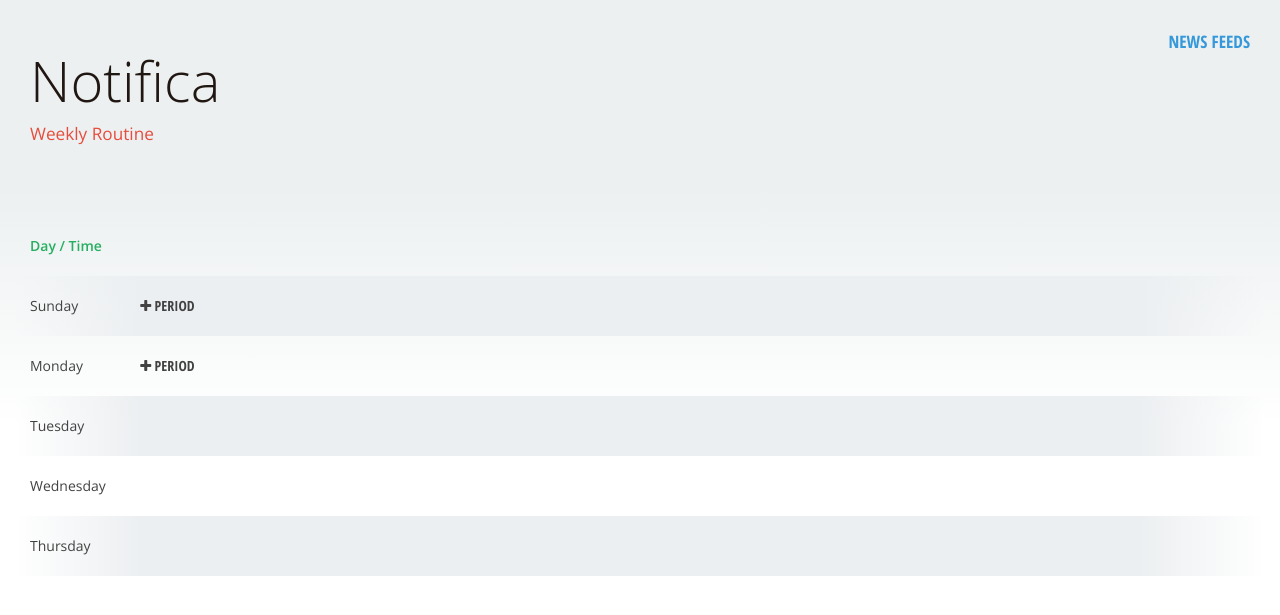
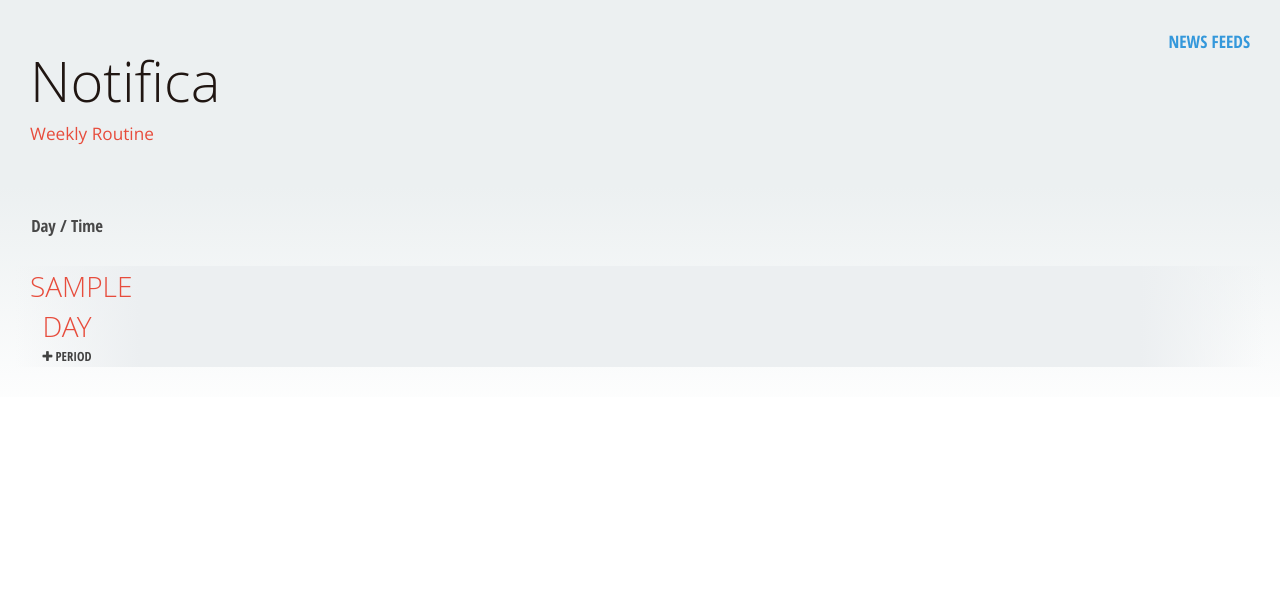
Before and after one commit to coders-circle/Notifica, a Django app: template web/routine/templates/routine/routine.html in a window 1280 px wide. Shown: the top 615 px of the page. Run offline with Django 3.2, Linux system fonts and the light colour scheme; the template is opened without the code that fills it: most values are stand-ins (such as "Sample title", 1, 10 or a date in 2020); some libraries are stand-ins or nearby versions.

Commit message:
Finalize Routine view

```diff
--- a/web/routine/templates/routine/routine.html
+++ b/web/routine/templates/routine/routine.html
@@ -17,10 +17,24 @@
 
 <div class="template-period hidden">
     <p class="subject">Project Management</p>
-    <p class="teachers">Arun Timalsina</p>
-    <p class="remarks"></p>
+    <p class="teachers">Arun Timalsina, Sashidhar Joshi</p>
+    <p class="remarks">Alt Week</p>
 </div>
-
+<div class="backdrop"></div>
+<div class="add-subject-dialog">
+    <div class="dialog-header">
+        <h3>Add Period</h3>
+    </div>
+    <div class="dialog-content">
+        <input class="input-subject" type="text" placeholder="Subject">
+        <input class="input-teachers" type="text" placeholder="Teachers">
+        <input class="input-remarks" type="text" placeholder="Remarks">
+    </div>
+    <div class="dialog-footer">
+        <button class="btn-dlg-ok"><i class="fa fa-check"></i> Ok</button>
+        <button class="btn-dlg-cancel"><i class="fa fa-times"></i> Cancel</button>
+    </div>
+</div>
 <div class="block" id="routine-block">
     <div class="row row-heading">
         <div class="col-md-1">
@@ -29,47 +43,16 @@
         <div class="col-md-11">
         </div>
     </div>
+    {% for day in days_short %}
     <div class="row">
         <div class="col-md-1">
-            Sunday
+            <p class="day-name">{{ day }}</p>
+            <button class="btn-add-period"><i class="fa fa-plus"></i> Period</button>
         </div>
         <div class="col-md-11">
-            <button class="btn-add-period"><i class="fa fa-plus"></i> Period</button>
             <div class="periods">
             </div>
         </div>
     </div>
-    <div class="row">
-        <div class="col-md-1">
-            Monday
-
-        </div>
-        <div class="col-md-11">
-            <button class="btn-add-period"><i class="fa fa-plus"></i> Period</button>
-            <div class="periods">
-            </div>
-        </div>
-    </div>
-    <div class="row">
-        <div class="col-md-1">
-            Tuesday
-        </div>
-        <div class="col-md-11">
-        </div>
-    </div>
-    <div class="row">
-        <div class="col-md-1">
-            Wednesday
-        </div>
-        <div class="col-md-11">
-        </div>
-    </div>
-    <div class="row">
-        <div class="col-md-1">
-            Thursday
-        </div>
-        <div class="col-md-11">
-        </div>
-    </div>
-</div>
+    {% endfor %}
 {% endblock %}
--- a/web/routine/views.py
+++ b/web/routine/views.py
@@ -9,6 +9,7 @@ from routine.utils import *
 
 days = ["Sunday", "Monday", "Tuesday",
         "Wednesday", "Thursday", "Friday", "Saturday"]
+days_short = ["Sun", "Mon", "Tue", "Wed", "Thu", "Fri", "Sat"]
 
 
 class RoutineView(View):
@@ -18,7 +19,7 @@ class RoutineView(View):
             return redirect("home")
 
         r, s, e = getRoutine(request.user)
-        context = {"days": days, "routine": r, "start_time": s, "end_time": e}
+        context = {"days_short": days_short, "days": days, "routine": r, "start_time": s, "end_time": e}
         return render(request, 'routine/routine.html', context)
 
     # def post(self, request):
--- a/web/static/css/routine.css
+++ b/web/static/css/routine.css
@@ -3,11 +3,13 @@ body{
     color: #424242;
 }
 #routine-block{
+    padding-top: 0px;
     background: linear-gradient(#ecf0f1 0%, #fff 240px, #fff 100%);
     font-family: "Open Sans", "Ubuntu";
 }
 #routine-block .row{
-    min-height: 60px;
+    text-align: center;
+    min-height: 80px;
     display: flex;
     align-items: center;
 }
@@ -15,15 +17,27 @@ body{
     background: linear-gradient(to right, rgba(0, 0, 0, 0) 0%, rgba(236,239,241,1) 10%, rgba(236,239,241 ,1) 90%, rgba(0, 0, 0, 0) 100%);
 }
 #routine-block .row-heading{
-    color: #27ae60;
-    font-weight: 600;
+    font-family: "Open Sans Condensed", "Ubuntu Condensed";
+    font-size: 1.2em;
+    color: #484848;
+    font-weight: 300;
 }
+
 #routine-block .periods{
     text-align: left;
     display: flex;
 }
 
+.day-name{
+    color: #e74c3c;
+    text-transform: uppercase;
+    font-family: "Open Sans Light";
+    font-size: 2em;
+    margin-bottom: 0px;
+}
+
 .btn-add-period{
+    font-size:0.9em;
     font-family: "Open Sans Condensed", "Ubuntu Condensed";
     text-transform: uppercase;
     background-color: transparent;
--- a/web/static/js/routine.js
+++ b/web/static/js/routine.js
@@ -1,9 +1,95 @@
 jQuery(document).ready(function($) {
 	$('body').on( 'click', '.btn-add-period', function(e){
-        var period_template = $('.template-period').clone();
-        period_template.addClass('period');
-        period_template.removeClass('template-period');
-        period_template.removeClass('hidden');
-        period_template.appendTo($(this).parent().parent().find('.periods'));
+		$('.backdrop').fadeIn();
+		var add_subject_dialog = $('body').find(".add-subject-dialog");
+		add_subject_dialog.find(".input-subject").val("");
+		add_subject_dialog.find(".input-teachers").val("");
+		add_subject_dialog.find(".input-remarks").val("");
+		add_subject_dialog.data("period-container", $(this).parent().parent().find('.periods'));
+		add_subject_dialog.data("new-period", true);
+		setTimeout(function(){
+			add_subject_dialog.addClass("shown");
+			add_subject_dialog.show();
+		}, 200);
+
+
+        // var period_template = $('.template-period').clone();
+        // period_template.addClass('period');
+        // period_template.removeClass('template-period');
+        // period_template.removeClass('hidden');
+		// var subject = period_template.find('.subject');
+		// var teachers = period_template.find('.teachers');
+		// var remarks = period_template.find('.remarks');
+		// remarks.text('jpt :D');
+        // period_template.appendTo($(this).parent().parent().find('.periods'));
     });
+	$('body').on( 'click', '.period', function(e){
+		$('.backdrop').fadeIn();
+		var add_subject_dialog = $('body').find(".add-subject-dialog");
+		add_subject_dialog.data("period", $(this));
+		add_subject_dialog.data("new-period", false);
+		add_subject_dialog.find(".input-subject").val($(this).find(".subject").text());
+		add_subject_dialog.find(".input-teachers").val($(this).find(".teachers").text());
+		add_subject_dialog.find(".input-remarks").val($(this).find(".remarks").text());
+		setTimeout(function(){
+			add_subject_dialog.addClass("shown");
+			add_subject_dialog.show();
+		}, 200);
+	});
+	$('body').on( 'click', '.btn-dlg-ok', function(e){
+		var add_subject_dialog = $(this).parent().parent();
+
+		var subject_input = add_subject_dialog.find(".input-subject");
+		var teachers_input = add_subject_dialog.find(".input-teachers");
+		var remarks_input = add_subject_dialog.find(".input-remarks");
+
+		if(add_subject_dialog.data("new-period")){
+			var period_template = $('.template-period').clone();
+	        period_template.addClass('period');
+	        period_template.removeClass('template-period');
+	        period_template.removeClass('hidden');
+			var subject = period_template.find('.subject');
+			var teachers = period_template.find('.teachers');
+			var remarks = period_template.find('.remarks');
+			subject.text(subject_input.val());
+			teachers.text(teachers_input.val());
+			remarks.text(remarks_input.val());
+			period_template.appendTo(add_subject_dialog.data("period-container"));
+			if(remarks_input.val().length > 0){
+				remarks.show();
+			}else{
+				remarks.hide();
+			}
+		}else{
+			var period = add_subject_dialog.data("period");
+			period.find(".subject").text(subject_input.val());
+			period.find(".teachers").text(teachers_input.val());
+			period.find(".remarks").text(remarks_input.val());
+			if(remarks_input.val().length > 0){
+				period.find(".remarks").show();
+			}else{
+				period.find(".remarks").hide();
+			}
+
+		}
+
+		add_subject_dialog.removeClass("shown");
+		add_subject_dialog.hide();
+		$('.backdrop').fadeOut();
+	});
+	$('body').on( 'click', '.btn-dlg-cancel', function(e){
+		var add_subject_dialog = $(this).parent().parent();
+		add_subject_dialog.removeClass("shown");
+		add_subject_dialog.hide();
+		$('.backdrop').fadeOut();
+	});
 });
+
+$(document).mouseup(function (e){
+	var container = $(".shown");
+	if (!container.is(e.target) && container.has(e.target).length === 0) {
+		container.removeClass("shown");
+		container.hide();
+		$('.backdrop').fadeOut();
+	}
+});
```
Also changed, not shown: other parts of web/static/css/routine.css (+94 -4 lines).
